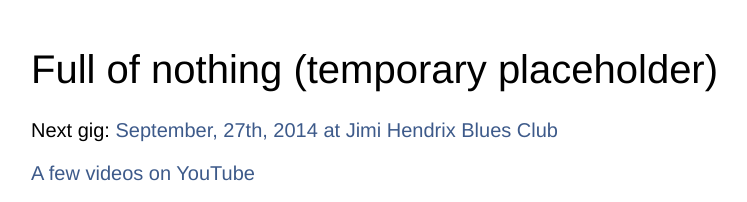
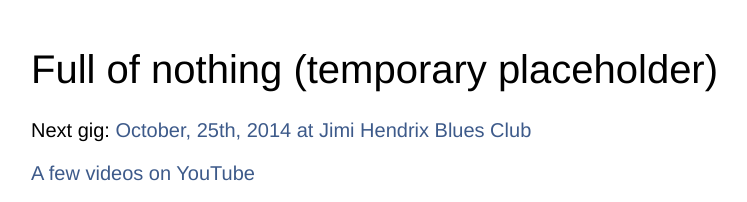
Before and after one commit to hoho/maratdakota, a plain HTML site: page index.html in a window 1280 px wide. Shown: the top 202 px of the page, without its empty margins (9-756 px from the left). Drawn offline with Linux system fonts and the light colour scheme.

Commit message:
Next gig.

```diff
--- a/index.html
+++ b/index.html
@@ -1 +1 @@
-<!doctype html><html><head><meta charset="utf-8"><link rel="stylesheet" type="text/css" href="|/|.css" media="screen"><title>Marat Dakota</title></head><body><h1>Full of nothing (temporary placeholder)</h1><p>Next gig: <a href="http://hendrix-club.ru/en/">September, 27th, 2014 at Jimi Hendrix Blues Club</a></p><p><a href="http://www.youtube.com/user/MaratDakota/videos">A few videos on YouTube</a></p><p><a href="https://github.com/hoho">GitHub account</a></p><p>Email: <a href="mailto:dakota@brokenpipe.ru">dakota@brokenpipe.ru</a></p></body></html>
+<!doctype html><html><head><meta charset="utf-8"><link rel="stylesheet" type="text/css" href="|/|.css" media="screen"><title>Marat Dakota</title></head><body><h1>Full of nothing (temporary placeholder)</h1><p>Next gig: <a href="http://hendrix-club.ru/en/">October, 25th, 2014 at Jimi Hendrix Blues Club</a></p><p><a href="http://www.youtube.com/user/MaratDakota/videos">A few videos on YouTube</a></p><p><a href="https://github.com/hoho">GitHub account</a></p><p>Email: <a href="mailto:dakota@brokenpipe.ru">dakota@brokenpipe.ru</a></p></body></html>
```
Also changed, not shown: 1 other file.
